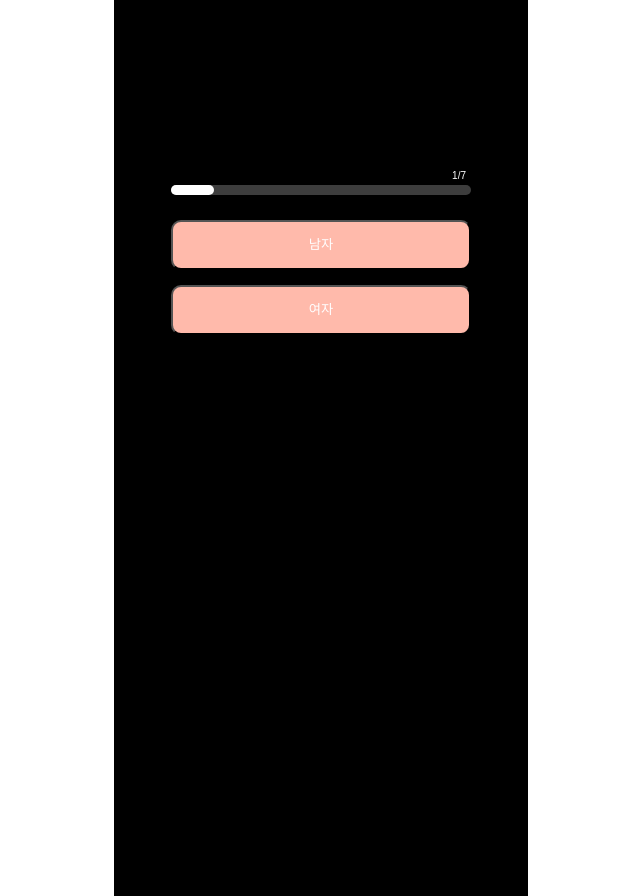
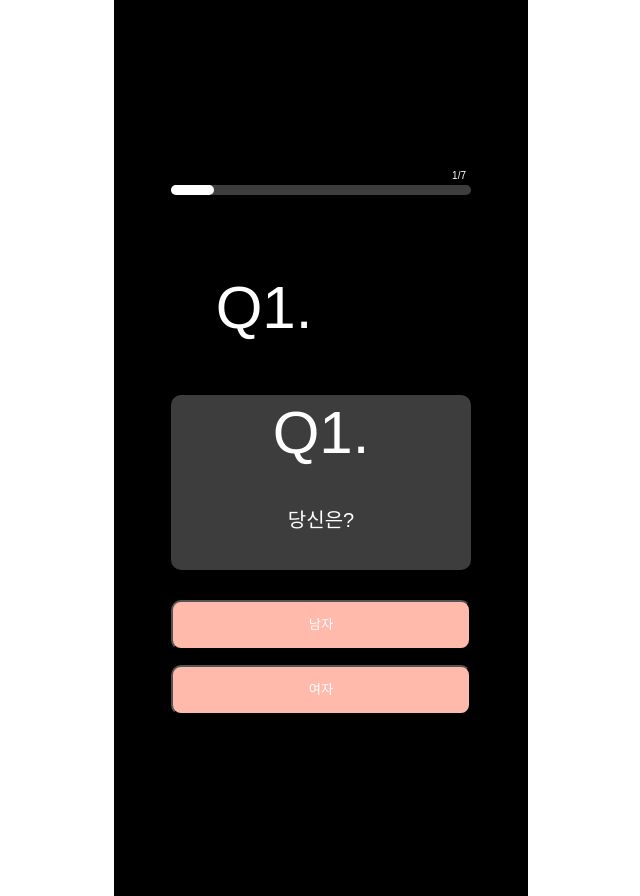
Before and after one commit to Al-ways/Al-ways-FE, a React (Vite) app: page / in a window 1280 px wide. Shown: the whole page, without its empty margins (319-959 px from the left). Built offline with nearby package versions, Linux system fonts and the light colour scheme; a web font is replaced by a local one.

Commit message:
design: "공용 Text component 구현"
공용 컴포넌트 Text 구현:
props width height color align vertical txt fonts 필수

```diff
--- /dev/null
+++ b/src/components/atom/Text.tsx
@@ -0,0 +1,49 @@
+import styled from '@emotion/styled';
+interface TextProps {
+  width: string;
+  height: string;
+  color: string;
+  align: string;
+  vertical: string;
+  txt: string;
+  fonts: string;
+}
+
+const Text = ({
+  width,
+  height,
+  align,
+  vertical,
+  color,
+  txt,
+  fonts,
+}: TextProps) => {
+  return (
+    <TextContainer
+      width={width}
+      height={height}
+      align={align}
+      vertical={vertical}
+      color={color}
+      fonts={fonts}
+    >
+      {txt}
+    </TextContainer>
+  );
+};
+const TextContainer = styled.div<{
+  width: string;
+  height: string;
+  color: string;
+  align: string;
+  vertical: string;
+  fonts: string;
+}>`
+  width: ${(props) => props.width};
+  height: ${(props) => props.height};
+  text-align: ${(props) => props.align};
+  color: ${(props) => props.color};
+  font-size: ${(props) => props.fonts};
+  line-height: ${(props) => props.height};
+`;
+export default Text;
--- /dev/null
+++ b/src/components/molecule/AnswerMolecule.tsx
@@ -0,0 +1,19 @@
+import styled from '@emotion/styled';
+import QuestionButton from '../atom/QuestionButton';
+interface QuestionMoeculeProps {
+  answer: string[];
+}
+const AnswerMolecule = ({ answer }: QuestionMoeculeProps) => {
+  return (
+    <QuestionMoleculeContainer>
+      <QuestionButton txt={answer[0]} />
+      <QuestionButton txt={answer[1]} />
+    </QuestionMoleculeContainer>
+  );
+};
+
+const QuestionMoleculeContainer = styled.div`
+  width: 300px;
+  margin: 0 auto;
+`;
+export default AnswerMolecule;
--- a/src/components/molecule/QuestionMolecule.tsx
+++ b/src/components/molecule/QuestionMolecule.tsx
@@ -1,19 +1,30 @@
 import styled from '@emotion/styled';
-import QuestionButton from '../atom/QuestionButton';
-interface QuestionMoeculeProps {
-  answer: string[];
-}
-const QuestionMolecule = ({ answer }: QuestionMoeculeProps) => {
+const QuestionMolecule = () => {
   return (
     <QuestionMoleculeContainer>
-      <QuestionButton txt={answer[0]} />
-      <QuestionButton txt={answer[1]} />
+      <Text fonts={'60px'} height={'75px'}>
+        Q1.
+      </Text>
+      <Text fonts={'20px'} height={'100px'}>
+        당신은?
+      </Text>
     </QuestionMoleculeContainer>
   );
 };
-
 const QuestionMoleculeContainer = styled.div`
   width: 300px;
+  height: 175px;
   margin: 0 auto;
+  background-color: #3d3d3d;
+  border-radius: 10px;
+  margin-bottom: 30px;
+`;
+const Text = styled.div<{ fonts: string; height: string }>`
+  width: 300px;
+  height: ${(props) => props.height};
+  text-align: center;
+  color: #ffffff;
+  font-size: ${(props) => props.fonts};
+  line-height: ${(props) => props.height};
 `;
 export default QuestionMolecule;
--- a/src/routes/Dumytsx.tsx
+++ b/src/routes/Dumytsx.tsx
@@ -1,7 +1,9 @@
 import styled from '@emotion/styled';
 import ProgressHeaderMolecule from '../components/molecule/ProgressHeaderMolecule';
+import AnswerMolecule from '../components/molecule/AnswerMolecule';
+import { useState } from 'react';
 import QuestionMolecule from '../components/molecule/QuestionMolecule';
-import { useState } from 'react';
+import Text from '../components/atom/Text';
 interface dataProps {
   page: number;
   question: string;
@@ -23,8 +25,17 @@ const Dumytsx = () => {
             <AtomBox>
               <ProgressHeaderMolecule page={item?.page} />
             </AtomBox>
-
-            <QuestionMolecule answer={item?.answer} />
+            <Text
+              width={'300px'}
+              height={'175px'}
+              align={'center'}
+              vertical={'175px'}
+              color={'#ffffff'}
+              fonts={'60px'}
+              txt={'Q1.'}
+            />
+            <QuestionMolecule />
+            <AnswerMolecule answer={item?.answer} />
           </div>
         );
       })}
```
